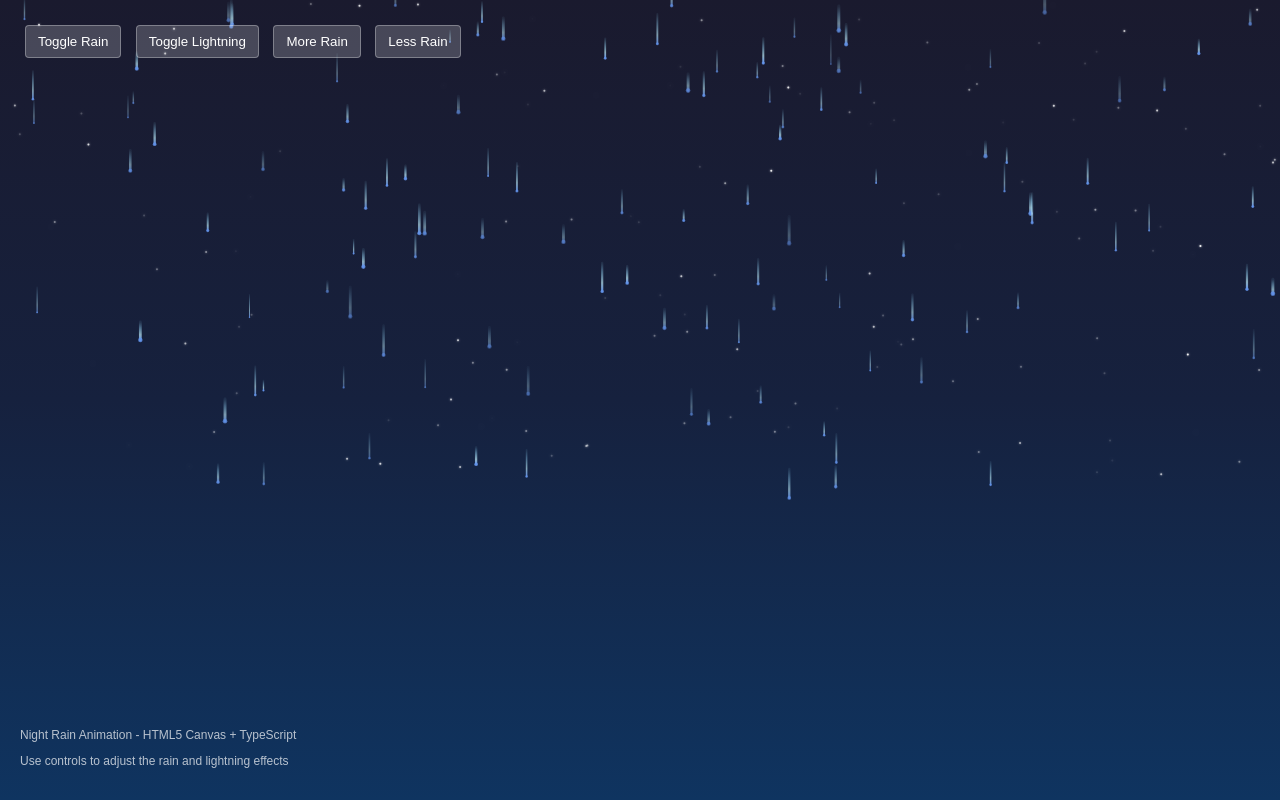
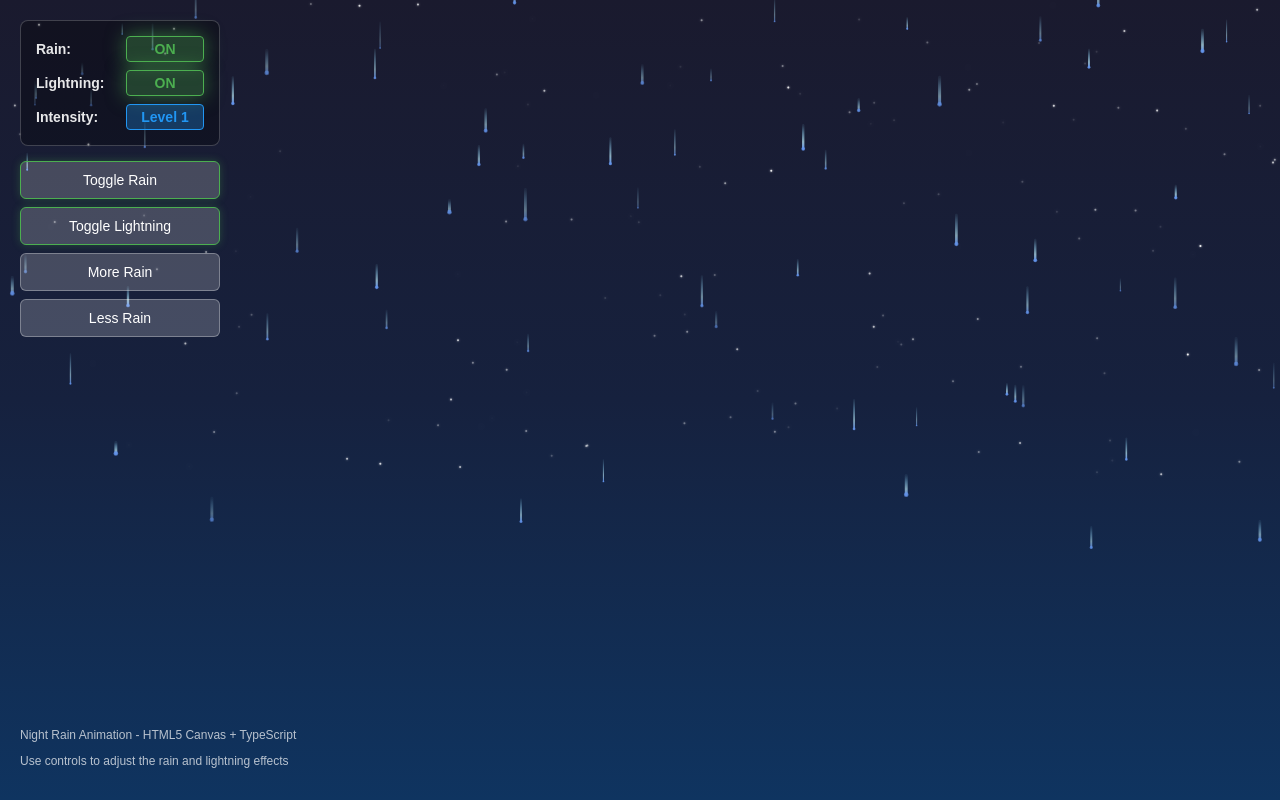
Before and after one commit to Dchole/rain, a website with bundled scripts: page index.html in a window 1280 px wide. Built offline with nearby package versions, Linux system fonts and the light colour scheme; animation ran at ten frames a second.

Commit message:
Refactor UI for rain animation controls and status display

```diff
--- a/index.html
+++ b/index.html
@@ -29,21 +29,130 @@
         left: 20px;
         color: white;
         z-index: 10;
+        min-width: 200px;
       }
 
-      .controls button {
+      .status-display {
+        background: rgba(0, 0, 0, 0.3);
+        padding: 15px;
+        border-radius: 8px;
+        margin-bottom: 15px;
+        border: 1px solid rgba(255, 255, 255, 0.2);
+      }
+
+      .status-item {
+        display: flex;
+        justify-content: space-between;
+        align-items: center;
+        margin-bottom: 8px;
+        font-size: 14px;
+      }
+
+      .status-item:last-child {
+        margin-bottom: 0;
+      }
+
+      .label {
+        font-weight: bold;
+        color: rgba(255, 255, 255, 0.9);
+      }
+
+      .status-value {
+        font-weight: bold;
+        padding: 4px 8px;
+        border-radius: 4px;
+        min-width: 60px;
+        text-align: center;
+        transition: all 0.3s ease;
+      }
+
+      .status-value.active {
+        background: rgba(76, 175, 80, 0.3);
+        color: #4caf50;
+        border: 1px solid #4caf50;
+      }
+
+      .status-value.inactive {
+        background: rgba(244, 67, 54, 0.3);
+        color: #f44336;
+        border: 1px solid #f44336;
+      }
+
+      .status-value.intensity {
+        background: rgba(33, 150, 243, 0.3);
+        color: #2196f3;
+        border: 1px solid #2196f3;
+      }
+
+      .button-controls {
+        display: flex;
+        flex-direction: column;
+        gap: 8px;
+      }
+
+      .control-btn {
         background: rgba(255, 255, 255, 0.2);
         border: 1px solid rgba(255, 255, 255, 0.3);
         color: white;
-        padding: 8px 12px;
-        margin: 5px;
-        border-radius: 4px;
+        padding: 10px 15px;
+        border-radius: 6px;
         cursor: pointer;
-        transition: background 0.3s;
+        transition: all 0.3s ease;
+        font-size: 14px;
+        font-weight: 500;
       }
 
-      .controls button:hover {
+      .control-btn:hover {
         background: rgba(255, 255, 255, 0.3);
+        transform: translateY(-1px);
+      }
+
+      .control-btn.active {
+        border-color: #4caf50;
+        box-shadow: 0 0 8px rgba(76, 175, 80, 0.3);
+      }
+
+      .control-btn.inactive {
+        border-color: #f44336;
+        box-shadow: 0 0 8px rgba(244, 67, 54, 0.3);
+      }
+
+      .control-btn:active {
+        transform: translateY(0);
+      }
+
+      /* Animation for status changes */
+      .status-value {
+        animation: statusUpdate 0.3s ease;
+      }
+
+      @keyframes statusUpdate {
+        0% {
+          transform: scale(1);
+        }
+        50% {
+          transform: scale(1.05);
+        }
+        100% {
+          transform: scale(1);
+        }
+      }
+
+      /* Pulsing effect for active elements */
+      .status-value.active {
+        animation: pulse 2s infinite;
+      }
+
+      @keyframes pulse {
+        0% {
+          box-shadow: 0 0 5px rgba(76, 175, 80, 0.3);
+        }
+        50% {
+          box-shadow: 0 0 20px rgba(76, 175, 80, 0.6);
+        }
+        100% {
+          box-shadow: 0 0 5px rgba(76, 175, 80, 0.3);
+        }
       }
 
       .info {
@@ -57,10 +166,29 @@
   </head>
   <body>
     <div class="controls">
-      <button id="toggleRain">Toggle Rain</button>
-      <button id="toggleLightning">Toggle Lightning</button>
-      <button id="increaseIntensity">More Rain</button>
-      <button id="decreaseIntensity">Less Rain</button>
+      <div class="status-display">
+        <div class="status-item">
+          <span class="label">Rain:</span>
+          <span id="rainStatus" class="status-value active">ON</span>
+        </div>
+        <div class="status-item">
+          <span class="label">Lightning:</span>
+          <span id="lightningStatus" class="status-value active">ON</span>
+        </div>
+        <div class="status-item">
+          <span class="label">Intensity:</span>
+          <span id="intensityLevel" class="status-value">Level 1</span>
+        </div>
+      </div>
+
+      <div class="button-controls">
+        <button id="toggleRain" class="control-btn active">Toggle Rain</button>
+        <button id="toggleLightning" class="control-btn active">
+          Toggle Lightning
+        </button>
+        <button id="increaseIntensity" class="control-btn">More Rain</button>
+        <button id="decreaseIntensity" class="control-btn">Less Rain</button>
+      </div>
     </div>
 
     <canvas id="rainCanvas"></canvas>
--- a/src/rainScene.ts
+++ b/src/rainScene.ts
@@ -15,7 +15,9 @@ export class RainScene {
   // Animation settings
   private rainEnabled: boolean = true;
   private lightningEnabled: boolean = true;
-  private rainIntensity: number = 200; // Number of raindrops
+  private intensityLevel: number = 1; // Rain level (1-10)
+  private baseRainCount: number = 100; // Base raindrops per level
+  private rainIntensity: number = 100; // Number of raindrops (will be set in constructor)
 
   // Background elements
   private stars: {
@@ -33,6 +35,9 @@ export class RainScene {
     }
     this.ctx = context;
     this.lightning = new Lightning();
+
+    // Set initial rain intensity based on level
+    this.rainIntensity = this.baseRainCount * this.intensityLevel;
 
     this.setupCanvas();
     this.createStars();
@@ -98,29 +103,96 @@ export class RainScene {
 
     toggleRainBtn?.addEventListener("click", () => {
       this.rainEnabled = !this.rainEnabled;
+      this.updateRainStatus();
     });
 
     toggleLightningBtn?.addEventListener("click", () => {
       this.lightningEnabled = !this.lightningEnabled;
+      this.updateLightningStatus();
     });
 
     increaseIntensityBtn?.addEventListener("click", () => {
-      this.changeRainIntensity(50);
+      this.changeIntensityLevel(1);
     });
 
     decreaseIntensityBtn?.addEventListener("click", () => {
-      this.changeRainIntensity(-50);
+      this.changeIntensityLevel(-1);
     });
+
+    // Initialize UI state
+    this.updateUI();
   }
 
   /**
-   * Change rain intensity
+   * Update UI status indicators and button states
    */
-  private changeRainIntensity(delta: number): void {
-    const newIntensity = Math.max(
-      50,
-      Math.min(500, this.rainIntensity + delta)
-    );
+  private updateUI(): void {
+    this.updateRainStatus();
+    this.updateLightningStatus();
+    this.updateIntensityDisplay();
+  }
+
+  /**
+   * Update rain status display and button
+   */
+  private updateRainStatus(): void {
+    const statusElement = document.getElementById("rainStatus");
+    const buttonElement = document.getElementById("toggleRain");
+
+    if (statusElement && buttonElement) {
+      if (this.rainEnabled) {
+        statusElement.textContent = "ON";
+        statusElement.className = "status-value active";
+        buttonElement.className = "control-btn active";
+      } else {
+        statusElement.textContent = "OFF";
+        statusElement.className = "status-value inactive";
+        buttonElement.className = "control-btn inactive";
+      }
+    }
+  }
+
+  /**
+   * Update lightning status display and button
+   */
+  private updateLightningStatus(): void {
+    const statusElement = document.getElementById("lightningStatus");
+    const buttonElement = document.getElementById("toggleLightning");
+
+    if (statusElement && buttonElement) {
+      if (this.lightningEnabled) {
+        statusElement.textContent = "ON";
+        statusElement.className = "status-value active";
+        buttonElement.className = "control-btn active";
+      } else {
+        statusElement.textContent = "OFF";
+        statusElement.className = "status-value inactive";
+        buttonElement.className = "control-btn inactive";
+      }
+    }
+  }
+
+  /**
+   * Update intensity level display
+   */
+  private updateIntensityDisplay(): void {
+    const statusElement = document.getElementById("intensityLevel");
+
+    if (statusElement) {
+      statusElement.textContent = `Level ${this.intensityLevel}`;
+      statusElement.className = "status-value intensity";
+    }
+  }
+
+  /**
+   * Change rain intensity level (1-10)
+   */
+  private changeIntensityLevel(delta: number): void {
+    const newLevel = Math.max(1, Math.min(10, this.intensityLevel + delta));
+
+    if (newLevel !== this.intensityLevel) {
+      this.intensityLevel = newLevel;
+      const newIntensity = this.baseRainCount * this.intensityLevel;
 
       if (newIntensity > this.rainIntensity) {
         // Add more raindrops
@@ -136,6 +208,8 @@ export class RainScene {
       }
 
       this.rainIntensity = newIntensity;
+      this.updateIntensityDisplay();
+    }
   }
 
   /**
```
Lines whose indentation alone changed are shown as unchanged.
